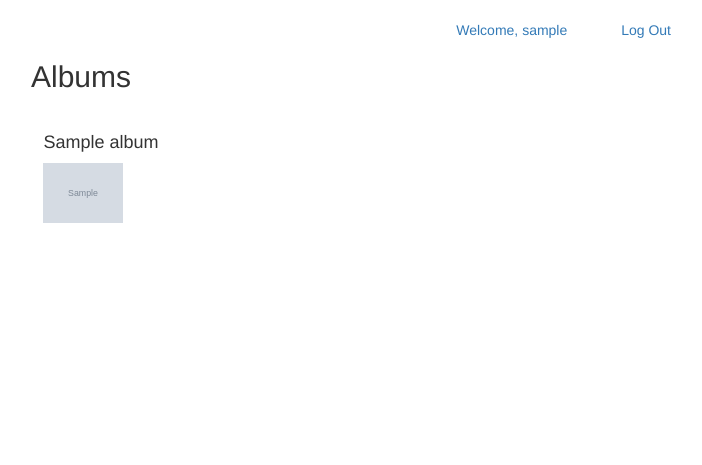
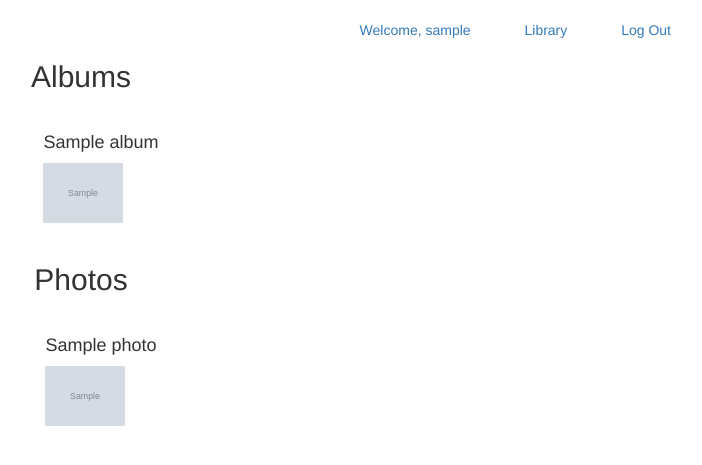
Before and after one commit to tanyaweaver/django-imager, a Django app: page /images/library/ in a window 1280 px wide. Shown: the top 465 px of the page, without its empty margins (559-1261 px from the left). Run offline with Django 3.2, Linux system fonts and the light colour scheme; a user stored in the database is signed in; tables that the repository leaves empty hold one stand-in row (values such as "Sample post"); grey boxes marked "Sample" are stand-in pictures; some libraries are stand-ins or nearby versions.

Commit message:
photos are showing up on library

```diff
--- a/imager_images/templates/imager_images/1.html
+++ b/imager_images/templates/imager_images/1.html
@@ -6,15 +6,27 @@
       {% for album in albums %}
       <li class="albums">
         <h4>{{ album.title }}</h4>
+
           {% if album.cover %}
             <img class="thumb" src="{{ album.cover.photo.url }}">
           {% else %}
            {% load static %}
             <img class="thumb" src="{% static 'images/tanyastree.jpeg' %}">
           {% endif %}
+
         </li>
         {% endfor %}
     </ul>
 
+  <h2>Photos</h2>
+    <ul>
+      {% for photo in photos %}
+      <li class="photos">
+        <h4>{{ photo.title }}</h4>
+        <img class="thumb" src="{{ photo.photo.url }}">
+      </li>
+      {% endfor %}
+    </ul>
+
 
 {% endblock %}
--- a/imagersite/templates/imagersite/base.html
+++ b/imagersite/templates/imagersite/base.html
@@ -11,7 +11,7 @@
   {% if user.is_authenticated %}
   <div id="nav">
     <a class="nav-link" href="{% url 'profile_home' %}">Welcome, {{ user.username }}</a>
-    <!-- <a class="nav-link" href="{% url 'library' %}">Library</a> -->
+    <a class="nav-link" href="{% url 'library' %}">Library</a>
     <a class="nav-link" href="{% url 'auth_logout' %}">Log Out</a>
   </div>
   {% endif %}
```
